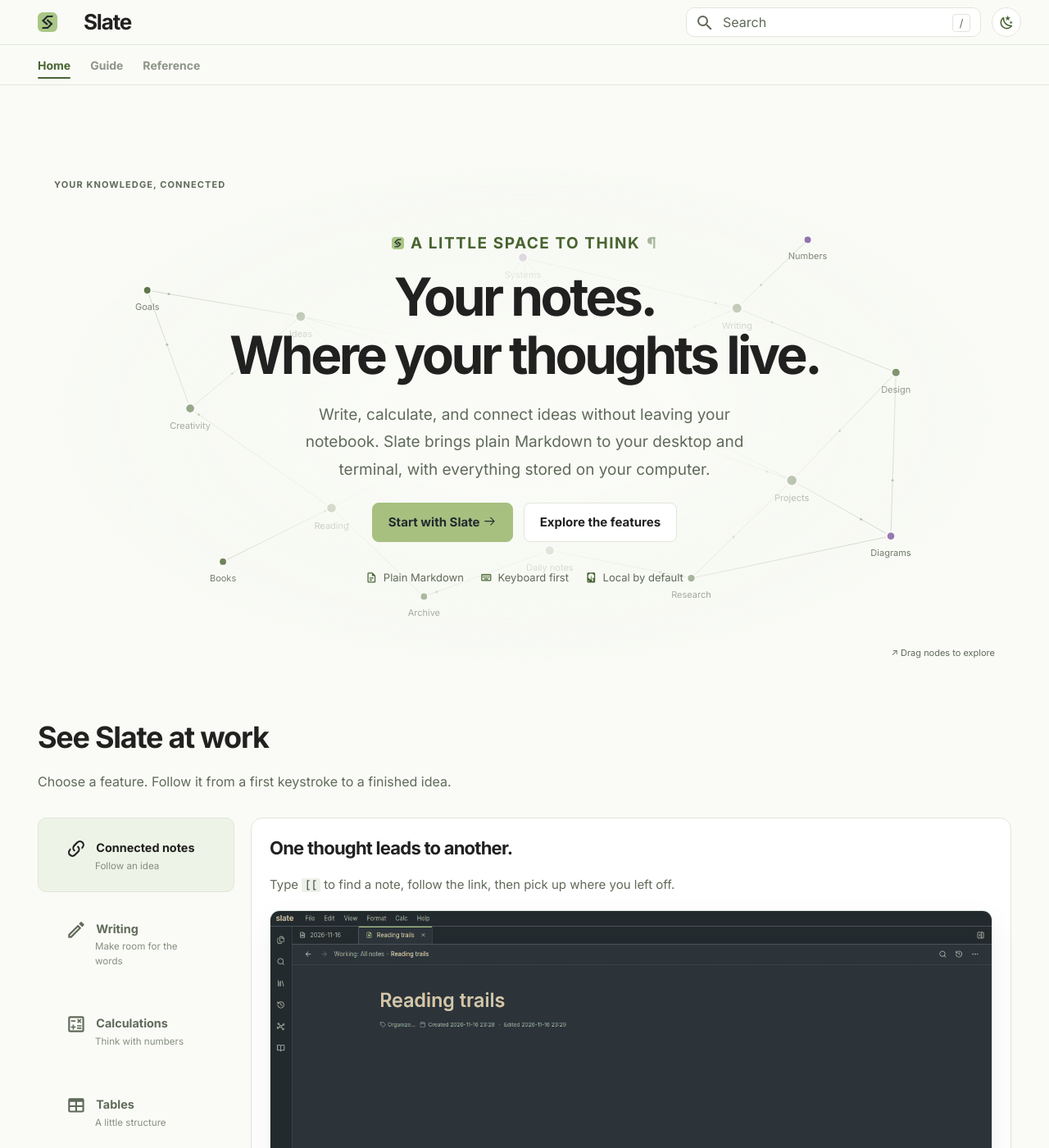
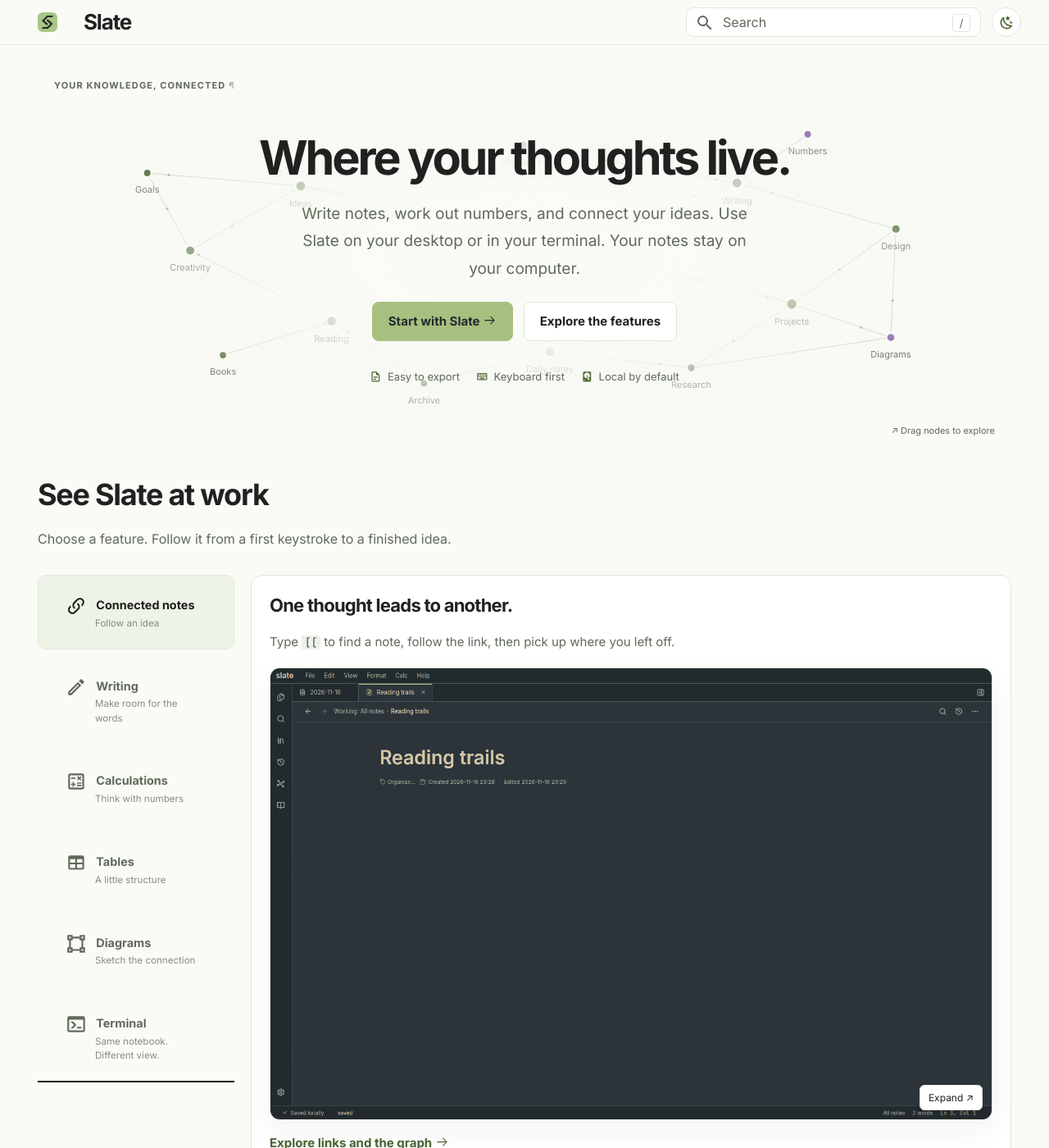
Before and after one commit to dborovcanin/slate-docs, an MkDocs documentation site: the page built from docs/index.md, in a window 1280 px wide and 1400 px high. Shown: the whole window at 82% size. Built offline with MkDocs 1.6.1 and Material for MkDocs 9.7.7, drawn with Linux system fonts in a browser that asks for light colours; comment, search, counter and statistics services are not loaded; the version menu is left out.

Commit message:
Simplify the homepage layout and introduction

```diff
--- a/docs/index.md
+++ b/docs/index.md
@@ -9,20 +9,17 @@ hide:
 
 <div class="slate-hero" markdown>
 
-<p class="slate-eyebrow"><img class="slate-eyebrow__logo" src="assets/logo.png" alt="" aria-hidden="true"> <span>A little space to think</span> <a class="slate-eyebrow__permalink" href="#slate" aria-label="Link to this introduction">¶</a></p>
+# Where your thoughts live. {#slate}
 
-# Your notes.<br>Where your thoughts live. {#slate}
-
-Write, calculate, and connect ideas without leaving your notebook.
-Slate brings plain Markdown to your desktop and terminal, with everything
-stored on your computer.
+Write notes, work out numbers, and connect your ideas.
+Use Slate on your desktop or in your terminal. Your notes stay on your computer.
 
 [Start with Slate :octicons-arrow-right-24:](getting-started.md){ .md-button .md-button--primary }
 [Explore the features](#see-slate-at-work){ .md-button }
 
 <div class="slate-traits" markdown="span">
 
-<span>:material-file-document-outline:{ aria-hidden="true" } Plain Markdown</span>
+<span>:material-file-document-outline:{ aria-hidden="true" } Easy to export</span>
 <span>:material-keyboard-outline:{ aria-hidden="true" } Keyboard first</span>
 <span>:material-harddisk:{ aria-hidden="true" } Local by default</span>
 
@@ -31,7 +28,7 @@ stored on your computer.
 </div>
 
 <div class="slate-network" data-slate-network>
-  <div class="slate-network__label">Your knowledge, connected</div>
+  <div class="slate-network__label">Your knowledge, connected <a class="slate-network__permalink" href="#slate" aria-label="Link to this introduction">¶</a></div>
   <a class="slate-network__fallback" href="links-and-graph/"><img src="media/graph-overview.png" alt="Connected notes, grouped by topic in Slate's graph"></a>
   <svg class="slate-network__canvas" viewBox="0 0 560 560" role="group" aria-label="Explore a sample notebook. Each note links to its guide." hidden></svg>
   <div class="slate-network__footer">
--- a/docs/stylesheets/extra.css
+++ b/docs/stylesheets/extra.css
@@ -113,6 +113,10 @@
   height: 2px;
   border-radius: 2px;
   background: currentColor;
+}
+/* The logo leads home; guide navigation stays in Material's mobile drawer. */
+@media (min-width: 76.25em) {
+  .md-tabs { display: none; }
 }
 .md-search__form {
   color: var(--slate-muted);
--- a/docs/stylesheets/home.css
+++ b/docs/stylesheets/home.css
@@ -4,43 +4,27 @@
 .slate-intro {
   position: relative;
   isolation: isolate;
-  margin-bottom: 2.5rem;
-  min-height: 32rem;
+  margin-bottom: 1.25rem;
+  min-height: 24rem;
   display: grid;
   align-items: center;
 }
 .slate-intro .slate-hero {
   z-index: 1;
   width: 100%;
-  padding: 4rem 0.6rem 4.5rem;
+  padding: 3rem 0.6rem 3.5rem;
   pointer-events: none;
 }
 .slate-intro .slate-hero::before {
   inset: 0;
   background: radial-gradient(ellipse, var(--md-default-bg-color) 20%, transparent 72%);
 }
-.slate-intro .slate-hero h1 { font-size: clamp(2rem, 5vw, 3.3rem); }
+.md-main__inner:has(.slate-intro) { margin-top: 0; }
+.md-content__inner:has(.slate-intro) { margin-top: 0; }
+.slate-intro .slate-hero h1 { font-size: clamp(2rem, 4.5vw, 3rem); }
 .slate-intro .slate-hero p { font-size: 0.95rem; }
 .slate-intro .slate-hero a { pointer-events: auto; }
 .slate-intro .slate-hero h1 .headerlink { display: none; }
-.slate-intro .slate-eyebrow { line-height: 1; }
-.slate-eyebrow > span { display: block; }
-.slate-intro .slate-eyebrow__logo {
-  flex: none;
-  margin: 0;
-  width: 0.8em;
-  height: 0.8em;
-}
-.slate-eyebrow__permalink {
-  display: flex;
-  align-items: center;
-  align-self: center;
-  line-height: 1;
-  opacity: 0.45;
-  font-size: 1em;
-  transition: opacity 160ms ease;
-}
-.slate-eyebrow__permalink:is(:hover, :focus-visible) { opacity: 1; }
 .slate-intro .slate-traits { justify-content: center; gap: 0.6rem 1rem; }
 
 .slate-network {
@@ -60,14 +44,23 @@
 }
 .slate-network__label {
   position: absolute;
-  top: 1.5rem;
+  top: 1rem;
   left: 1rem;
   color: var(--slate-muted);
   font-size: 0.55rem;
   font-weight: 600;
   letter-spacing: 0.1em;
   text-transform: uppercase;
+  pointer-events: none;
 }
+.slate-network__permalink {
+  margin-left: 0;
+  letter-spacing: 0;
+  opacity: 0.45;
+  pointer-events: auto;
+  transition: opacity 160ms ease;
+}
+.slate-network__permalink:is(:hover, :focus-visible) { opacity: 1; }
 .slate-network__canvas {
   width: 100%;
   height: 100%;
@@ -76,7 +69,6 @@
 }
 .slate-network__fallback { display: block; height: 100%; opacity: 0.12; overflow: hidden; }
 .slate-network__fallback img { width: 100%; height: 100%; object-fit: cover; }
-.slate-network__label { pointer-events: none; }
 .slate-network__footer { opacity: 0; transition: opacity 160ms ease; }
 .slate-network.has-selection .slate-network__footer { opacity: 1; }
 .slate-network.is-enhanced .slate-network__fallback { display: none; }
@@ -227,15 +219,15 @@
 .slate-feature-tabs .slate-recording { animation: slate-enter 220ms ease-out; }
 
 @media (max-width: 900px) {
-  .slate-intro { min-height: 34rem; }
-  .slate-intro .slate-hero { padding: 5rem 0.5rem; }
-  .slate-network__label { font-size: 0.5rem; }
+  .slate-intro { min-height: 23rem; }
+  .slate-intro .slate-hero { padding: 2.5rem 0.5rem; }
 }
 @media (max-width: 600px) {
-  .slate-intro .slate-hero { padding: 5rem 0 6rem; }
+  .slate-network__label { left: 0; font-size: 0.5rem; }
+  .slate-intro { min-height: 0; }
+  .slate-intro .slate-hero { padding: 2.5rem 0 3rem; }
   .slate-intro .slate-hero p { font-size: 0.85rem; }
   .slate-network__canvas { mask-image: radial-gradient(ellipse 65% 48%, #0000 55%, #000a 100%); }
-  .slate-network__label { left: 0; }
   .slate-network__footer { left: 0; bottom: 0.6rem; }
 }
 @media (max-width: 760px) {
@@ -252,6 +244,7 @@
   .slate-network__hint { display: none; }
 }
 @media (prefers-reduced-motion: reduce) {
+  .slate-network__permalink { transition: none; }
   .slate-feature-tabs .slate-recording { animation: none; }
   .slate-network__node .slate-network__dot,
   .slate-feature-tabs .tabbed-labels > label { transition: none; }
```
